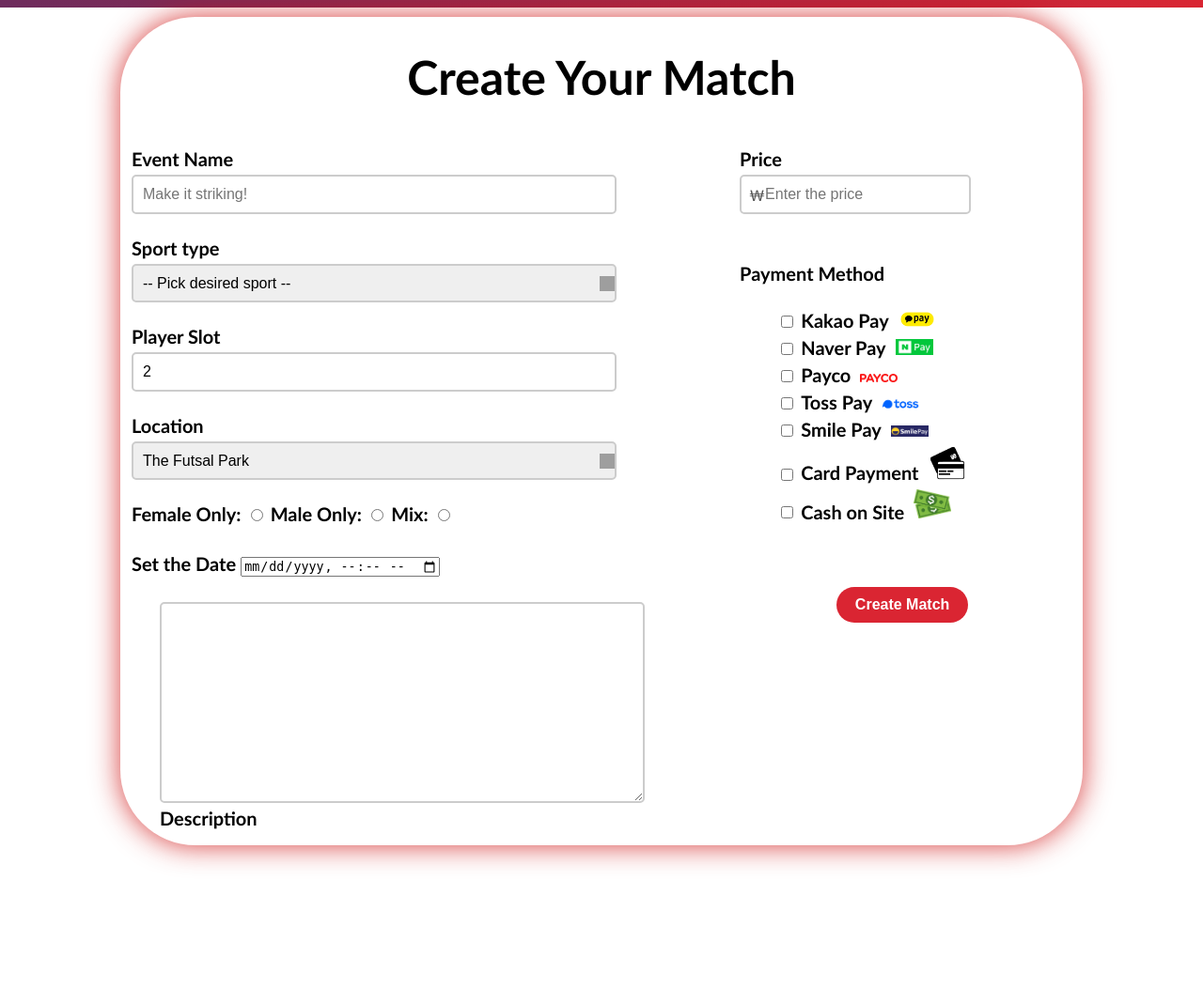
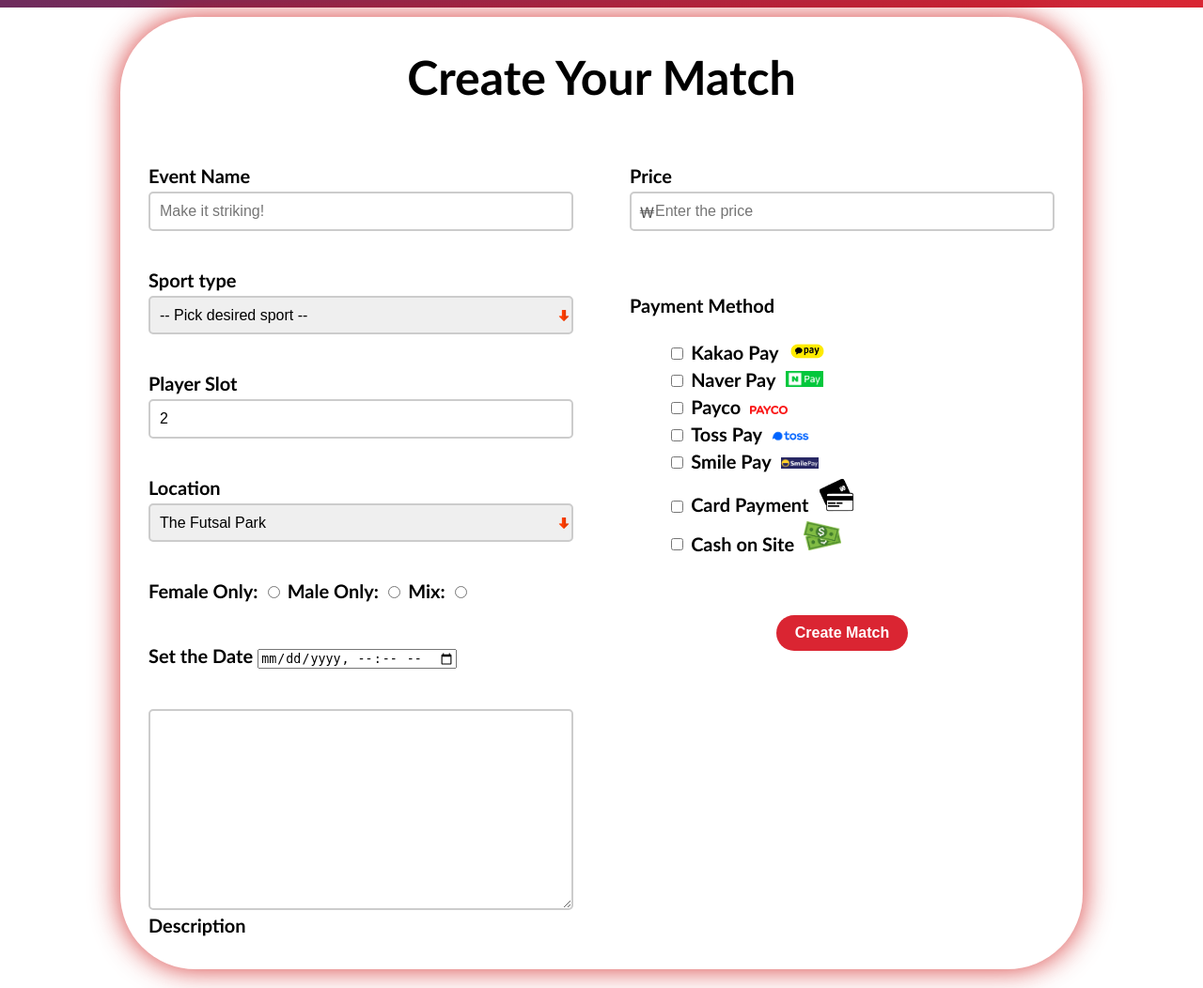
Before and after one commit to leerobby/sportify, a Flask app: page /create_match in a window 1280 px wide. Shown: the part 51-1103 px from the top of the page at 94% size. Run offline with Flask 3, Linux system fonts and the light colour scheme; grey boxes are pictures that could not be loaded.

Commit message:
Update create_match.html

```diff
--- a/app.py
+++ b/app.py
@@ -108,19 +108,29 @@ def make_match():
     event_name = request.form.get("event_name")
     sport_type = request.form.get("sport")
     player_num = request.form.get("p_num")
-    location = request.form.get("location")
+    location_id = request.form.get("location")
     gender = request.form.get("gender")
     date_time = request.form.get("date_time")
     date = date_time[:10]
     time = date_time[-5:]
     description = request.form.get("description")
+    price = request.form.get("price")
+    kakaopay = request.form.get("k_pay")
+    naverpay = request.form.get("n_pay")
+    payco = request.form.get("payco")
+    tosspay = request.form.get("t_pay")
+    smilepay = request.form.get("s_pay")
+    card = request.form.get("card")
+    cash = request.form.get("cos")
 
     #add data to db
-    sqlform = "Insert into Match(ID, event_name, sport_type, player_slot, Location_id, gender, date, time, description) values (%d, %s, %s, %d, %d, %s, %s, %s, %s)"
-    match_data = [(cur_match_id, event_name, sport_type, player_slot, Location_id, gender, date, time, description)]
+    sqlform = "Insert into Match(ID, event_name, sport_type, player_slot, Location_ID, gender, date, time, description, price) values (%d, %s, %s, %d, %d, %s, %s, %s, %s, %d)"
+    match_data = [(cur_match_id, event_name, sport_type, player_num, location, gender, date, time, description, price)]
     cursor.executemany(sqlform, match_data)
     db.commit()
     cursor.close()
+
+    cur_match_id += 1
 
     return render_template("dashboard.html")
 
--- a/static/create_match.css
+++ b/static/create_match.css
@@ -111,29 +111,30 @@ body {
     text-align: center;
 }
 
-.main_body .div_container {
-    padding: 0.6em;
+.mid_container {
+    width: 100%;
+    height: auto;
+    padding: 0;
     margin: 0;
 }
 
-#des {
-    position: relative;
-    left: 30px;
+.form_container {
+    width: inherit;
+    height: inherit;
 }
 
-.mid_content {
-    position: absolute;
-    display: flex;
-    justify-content: center;
-    width: 90%;
-    height: 90%;
+.left_content {
+    font-size: 20px;
+    width: 50%;
+    height: auto;
+    float: left;
 }
 
-.in_content {
+.right_content {
     font-size: 20px;
-    display: flex;
-    flex: 50%;
-    justify-content: center;
+    width: 50%;
+    height: auto;
+    float: right;
 }
 
 .custom-button {
@@ -160,10 +161,12 @@ body {
 }
 
 #create_button {
-    position: relative;
-    top: 20px;
-    left: 50px;
     text-align: center;
+}
+
+.div_container {
+    padding: 0.5em;
+    margin: 1em;
 }
 
 .div_container li {
@@ -177,11 +180,7 @@ body {
     margin-left: 10px;
 }
 
-.div_container {
-    margin-bottom: 20px;
-}
-
-label {
+.div_container label {
     display: inline-block;
     margin-bottom: 5px;
     font-weight: bold;
@@ -206,7 +205,7 @@ textarea:focus {
     border-color: #007bff;
 }
 
-select {
+.div_container select {
     appearance: none;
     padding-right: 25px;
     background-image: url("img/arrow.png");
@@ -215,12 +214,8 @@ select {
     background-size: 16px 16px;
 }
 
-textarea {
+.div_container textarea {
     resize: vertical;
-}
-
-.extra_space {
-    height: 30px;
 }
 
 .price-input-container {
@@ -240,3 +235,7 @@ textarea {
 .price-input-container input[type="text"] {
     padding-left: 25px;
 }
+
+.extra_space {
+    height: 30px;
+}
--- a/static/create_match.js
+++ b/static/create_match.js
@@ -1,3 +1,3 @@
 function submitForms() {
-    document.getElementById("form1").submit();
+    document.getElementById("form").submit();
   }
--- a/templates/create_match.html
+++ b/templates/create_match.html
@@ -35,9 +35,9 @@
                     <h1>Create Your Match</h1>
                     <div class="mid_container">
 
-                        <div class="in_content">
+                        <form method = "post" action="/make_match" id = "form" class="form_container">
+                            <div class="left_content">
 
-                            <form method = "POST" action = "/make_match" id = "form1">
 
                                 <!-- Event Name -->
                                 <div class="div_container">
@@ -109,17 +109,14 @@
                                 </div>
 
                                 <!-- Description -->
-                                <div class="div_container" id="des">
-                                    <textarea name="description" id="description" cols="40" rows="10"></textarea>
+                                <div class="div_container">
+                                    <textarea name="description" id="description" cols="30" rows="10"></textarea>
                                     <label for="description">Description</label>
 
                                 </div>
+                            </div>
 
-                            </form>
-
-                            <div class="in_content">
-
-                                <form method = "POST" id = "form2">
+                            <div class="right_content">
 
                                 <!-- Price -->
                                 <div class="div_container">
@@ -146,8 +143,7 @@
                                         </li>
                                         <li>
                                             <input type="checkbox" name="payco" id="payco">
-                                                <label for="payco">Payco<img src="{{ url_for('static', filename = 'img/paycoLogo.png')}}"
-                                                        alt="payco logo"></label>
+                                            <label for="payco">Payco<img src="{{ url_for('static', filename = 'img/paycoLogo.png')}}" alt="payco logo"></label>
                                         </li>
                                         <li>
                                             <input type="checkbox" name="t_pay" id="t_pay">
@@ -174,7 +170,9 @@
 
                                 <!-- Create Button -->
                                 <div class="div_container" id="create_button">
-                                        <input type="button" value="Create Match" class="custom-button" onclick="submitForms()"/>
+                                    <input type="button" value="Create Match" class="custom-button" onclick="submitForms()">
+                                </div>
+
                             </div>
 
                         </form>
@@ -184,13 +182,13 @@
                 </div>
 
             </div>
-                </div>
-            </div>
+
+            <div class="extra_space"></div>
 
         </div>
 
+
     <script src="{{ url_for('static', filename = 'create_match.js')}}"></script>
-
     </body>
 
 </html>
```
Also changed, not shown: test.py (+15 -2 lines), static/img/arrow.png (added). Lines whose indentation alone changed are shown as unchanged.
